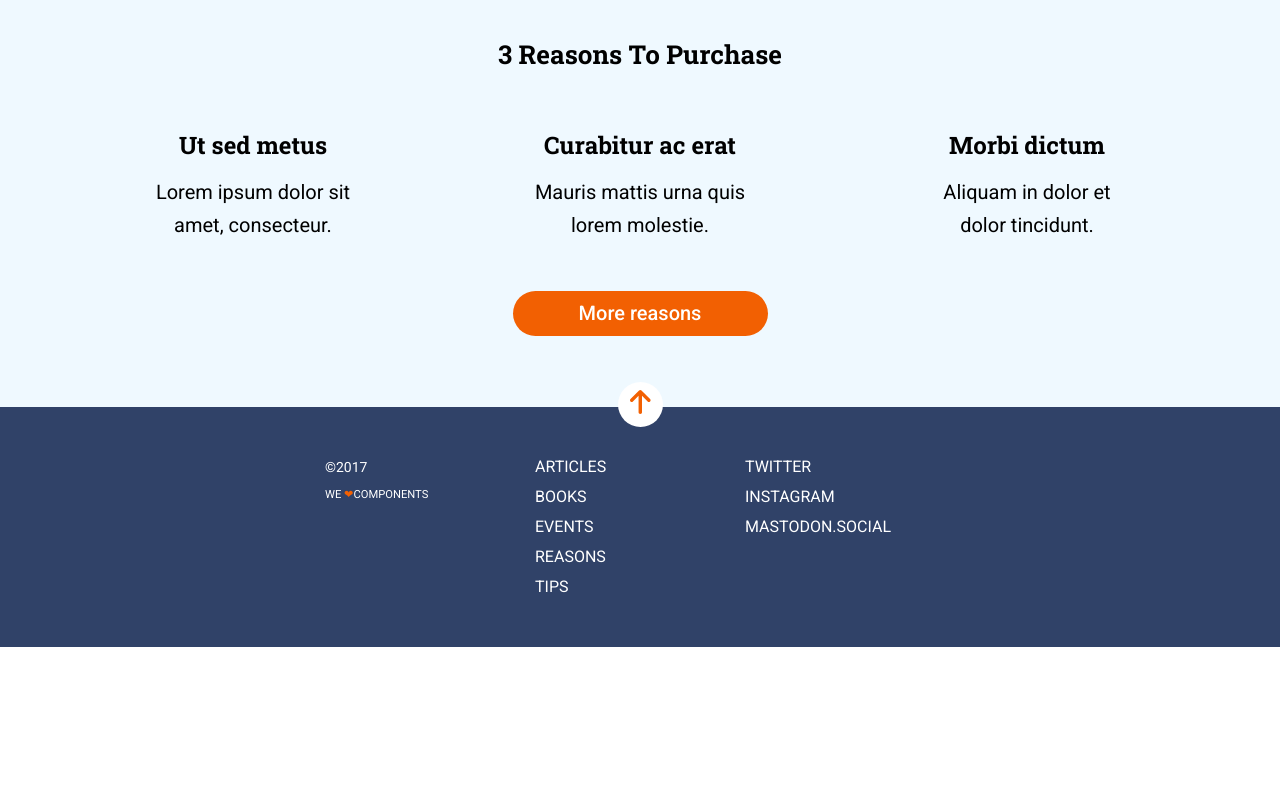
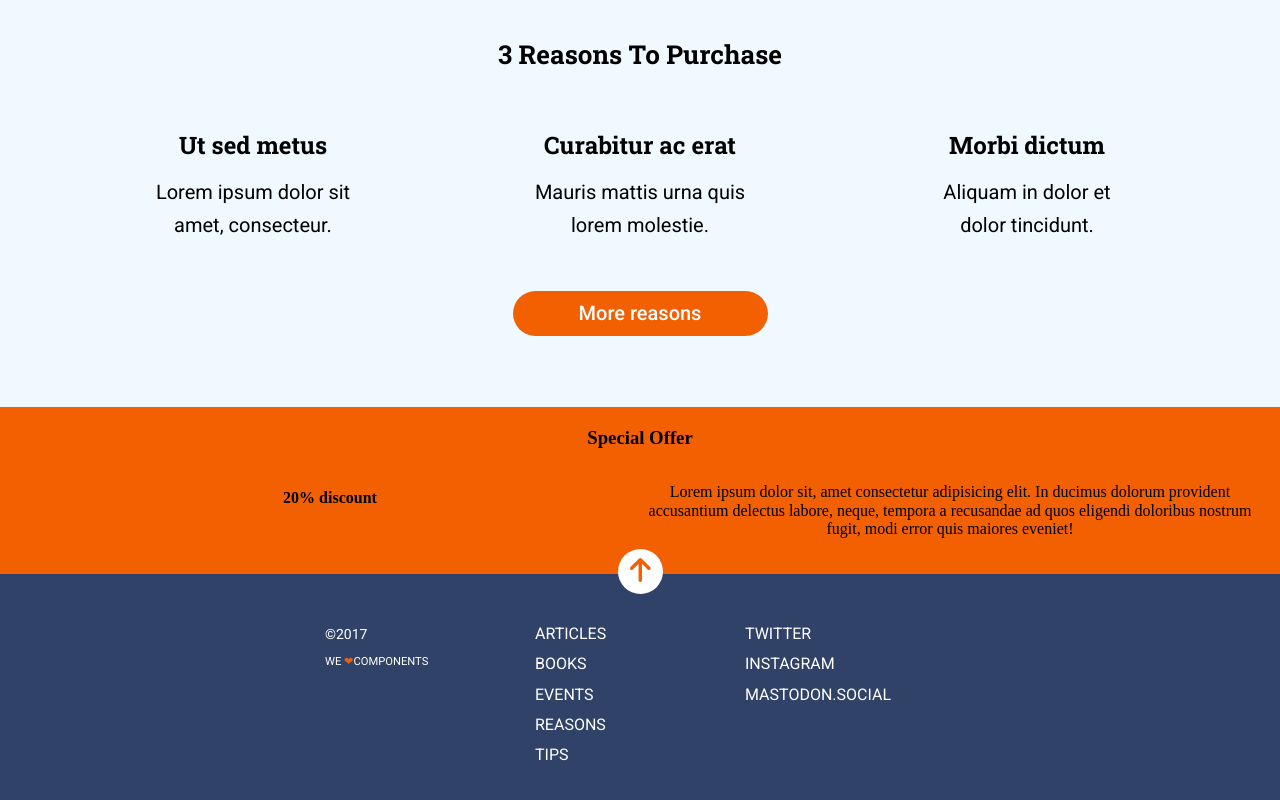
Before and after one commit to lauraherrero/Layout-Exercise, a website: page _src/templates/index.html in a window 1280 px wide. Shown: the part 1148-1948 px from the top of the page. Before the commit the page ends 1795 px from the top, so only its background shows below. Drawn offline with nearby package versions, Linux system fonts and the light colour scheme; files that its build step writes are made by us from their sources; files whose address does not match are found by name.

Commit message:
Create a new section on the main

```diff
--- a/_src/assets/scss/layout/_footer.scss
+++ b/_src/assets/scss/layout/_footer.scss
@@ -77,7 +77,8 @@
     &__social{
         width: 147px;
         height: 90px;
-        font-size: 16px;flex-direction: column;
+        font-size: 16px;
+        flex-direction: column;
         line-height: 1.88;
         text-align: center;
         margin-bottom: 30px;
--- a/_src/assets/scss/layout/_hero.scss
+++ b/_src/assets/scss/layout/_hero.scss
@@ -36,7 +36,7 @@
 .hero__title{
     width: 290px;
     height: 110px;
-    font-size: 42px;
+    font-size: 2.625rem;
     font-family: $fontTitle;
     font-weight: bold;
     text-align: center;
@@ -46,7 +46,7 @@
     letter-spacing: normal;
     color: $light;
     @media all and (min-width:768px) {
-        font-size: 80px;
+        font-size: 5rem;
         width: 690px;
         height: 212px;
         margin: 0;
@@ -54,14 +54,14 @@
     @media all and (min-width: 1280px){
         width: 730px;
         height: 264px;
-        font-size: 100px;
+        font-size: 6.25rem;
         }
 }
 .hero__text{
     width: 290px;
     height: 21px;
     font-family: $fontText;
-    font-size: 16px;
+    font-size: 1rem;
     font-weight: normal;
     font-stretch: normal;
     font-style: normal;
@@ -71,7 +71,7 @@
     color: $light;
     margin: 10px 21px 45px 10px;
     @media all and (min-width:768px) {
-        font-size: 24px;
+        font-size: 1.5rem;
         width: 360px;
         height: 32px;
         margin: 20px 165px 30px 165px;
--- /dev/null
+++ b/_src/assets/scss/layout/_thirdSection.scss
@@ -0,0 +1,36 @@
+.offer{
+    background-color:$orange;
+    display: none;
+}
+.offer{
+    display: block;
+    padding: 20px;
+}
+.offer-section{
+    @media all and (min-width:768px){
+        display: flex;
+        flex-direction: row;
+        justify-content: center;
+    }
+    &__title{
+        font-family: $fontTitle;
+    }
+    &__subtitle{
+        font-family: $fontTitle;
+    }
+    &__text{
+        font-family: $fontText;
+    }
+}
+.offer__title{
+    margin-top: 0;
+    text-align: center;
+}
+.offer__subtitle{
+    width: 50%;
+    text-align: center;
+}
+.offer__text{
+    width: 50%;
+    text-align: center;
+}
--- a/_src/assets/scss/main.scss
+++ b/_src/assets/scss/main.scss
@@ -5,4 +5,5 @@
 @import 'layout/header';
 @import 'layout/firstSection';
 @import 'layout/secondSection';
+@import 'layout/thirdSection';
 @import 'layout/footer';
--- a/_src/templates/index.html
+++ b/_src/templates/index.html
@@ -5,7 +5,7 @@
   <meta charset="UTF-8" />
   <meta name="viewport" content="width=device-width, initial-scale=1" />
   <title>Evaluación final</title>
-  <link rel="icon" href="./favicon.png"/>
+  <link rel="icon" href="./favicon.png" />
   <link href="https://fonts.googleapis.com/css?family=Roboto+Slab:400,700&display=swap" rel="stylesheet">
   <link href="https://fonts.googleapis.com/css?family=Roboto:400,500&display=swap" rel="stylesheet">
   <link rel="stylesheet" href="./assets/css/main.css">
@@ -29,7 +29,8 @@
       <section class="main__first">
         <div class="main__first--small">Imsomnia Tips</div>
         <h2 class="main__first--title">Looking Through A Window</h2>
-        <p class="main__first--text">Donec accumsan, nulla ut volutpat porttitor, quam odio tempus felis, at luctus ex diam nec lectus. Vivamus semper sodales rutrum.</p>
+        <p class="main__first--text">Donec accumsan, nulla ut volutpat porttitor, quam odio tempus felis, at luctus ex
+          diam nec lectus. Vivamus semper sodales rutrum.</p>
         <button class="main__first--button">Go</button>
       </section>
       <section id="reasons" class="main__second">
@@ -49,6 +50,17 @@
           </article>
         </div>
         <button class="main__second--button">More reasons</button>
+      </section>
+      <section class="offer">
+        <h3 class="offer__title">Special Offer</h3>
+        <div class="offer-section">
+          <h4 class="offer__subtitle">20% discount</h4>
+          <p class="offer__text">
+            Lorem ipsum dolor sit, amet consectetur adipisicing elit. In ducimus dolorum provident accusantium delectus
+            labore, neque, tempora a recusandae ad quos eligendi doloribus nostrum fugit, modi error quis maiores
+            eveniet!
+          </p>
+        </div>
       </section>
     </main>
     <footer class="footer">
```
Also changed, not shown: docs/index.html (+3 -8 lines), docs/assets/css/main.css.
